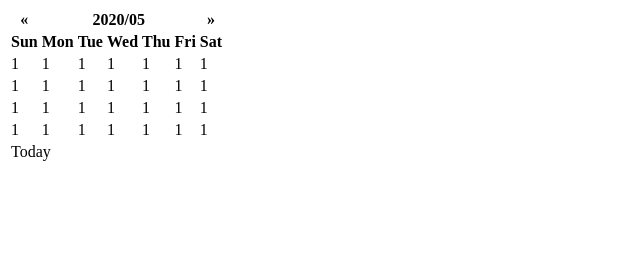
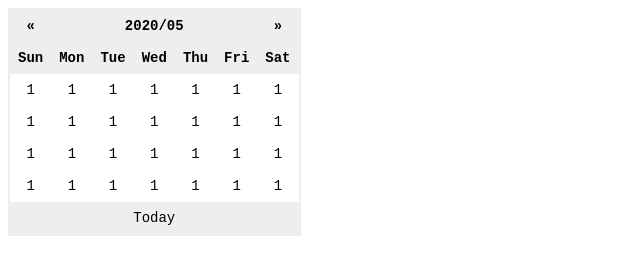
Before and after one commit to gusutaharu/MyCalender, a plain HTML site: page index.html in a window 1280 px wide. Shown: the whole page, without its empty margins (0-640 px from the left). Drawn offline with Linux system fonts and the light colour scheme.

Commit message:
lesson03

```diff
--- /dev/null
+++ b/css/styles.css
@@ -0,0 +1,21 @@
+@charset "utf-8";
+body {
+  font-family: 'Courier New', monospace;
+  font-size: 14px;
+}
+
+table {
+  border-collapse: collapse;
+  border: 2px solid #eee;
+}
+
+thead,
+tfoot {
+  background: #eee;
+}
+
+th,
+td {
+  padding: 8px;
+  text-align: center;
+}
--- a/index.html
+++ b/index.html
@@ -4,6 +4,7 @@
   <meta charset="UTF-8">
   <meta name="viewport" content="width=device-width, initial-scale=1.0">
   <title>Calender</title>
+  <link rel="stylesheet" href="css/styles.css">
 </head>
 <body>
   <table>
```
